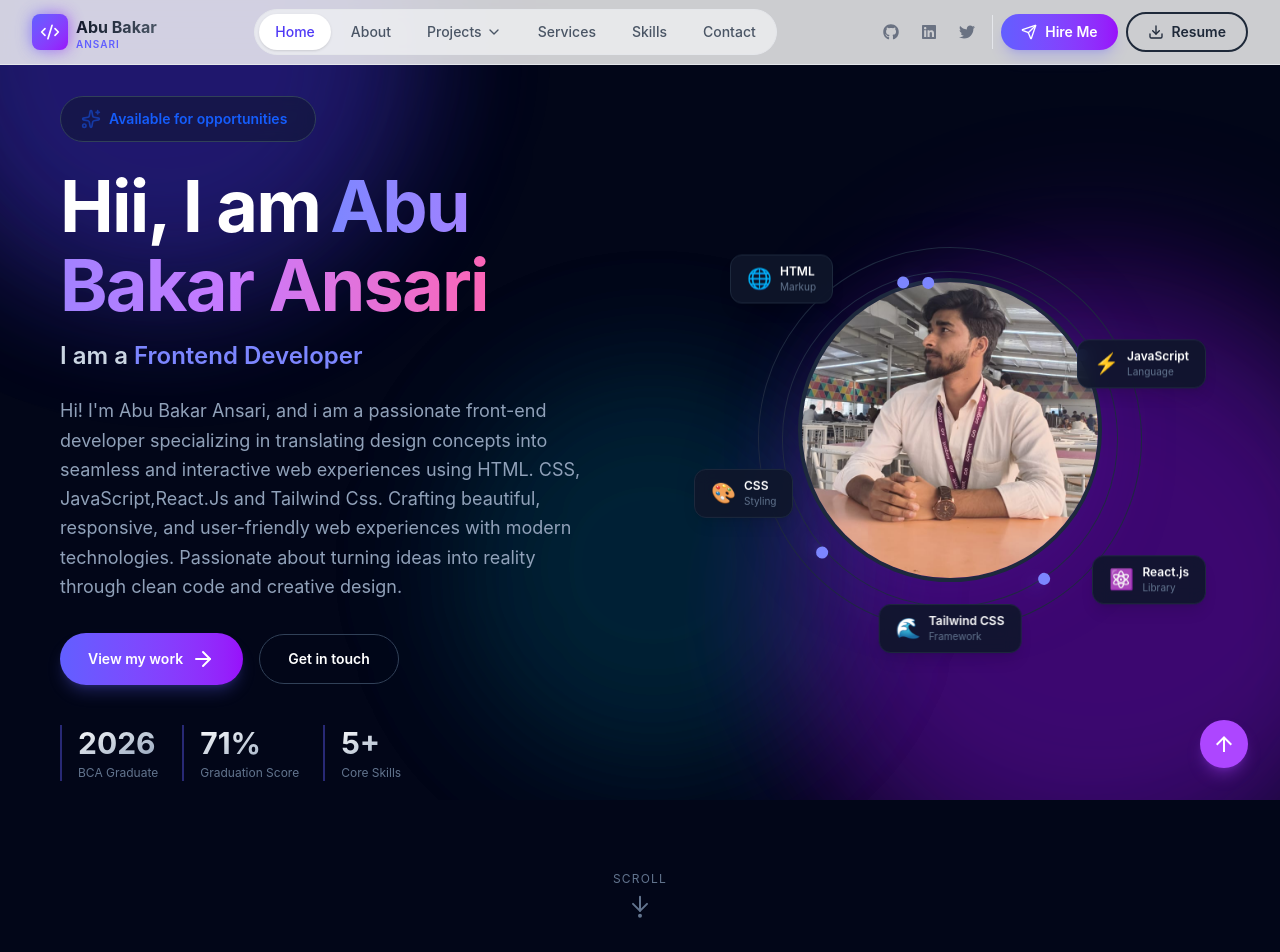
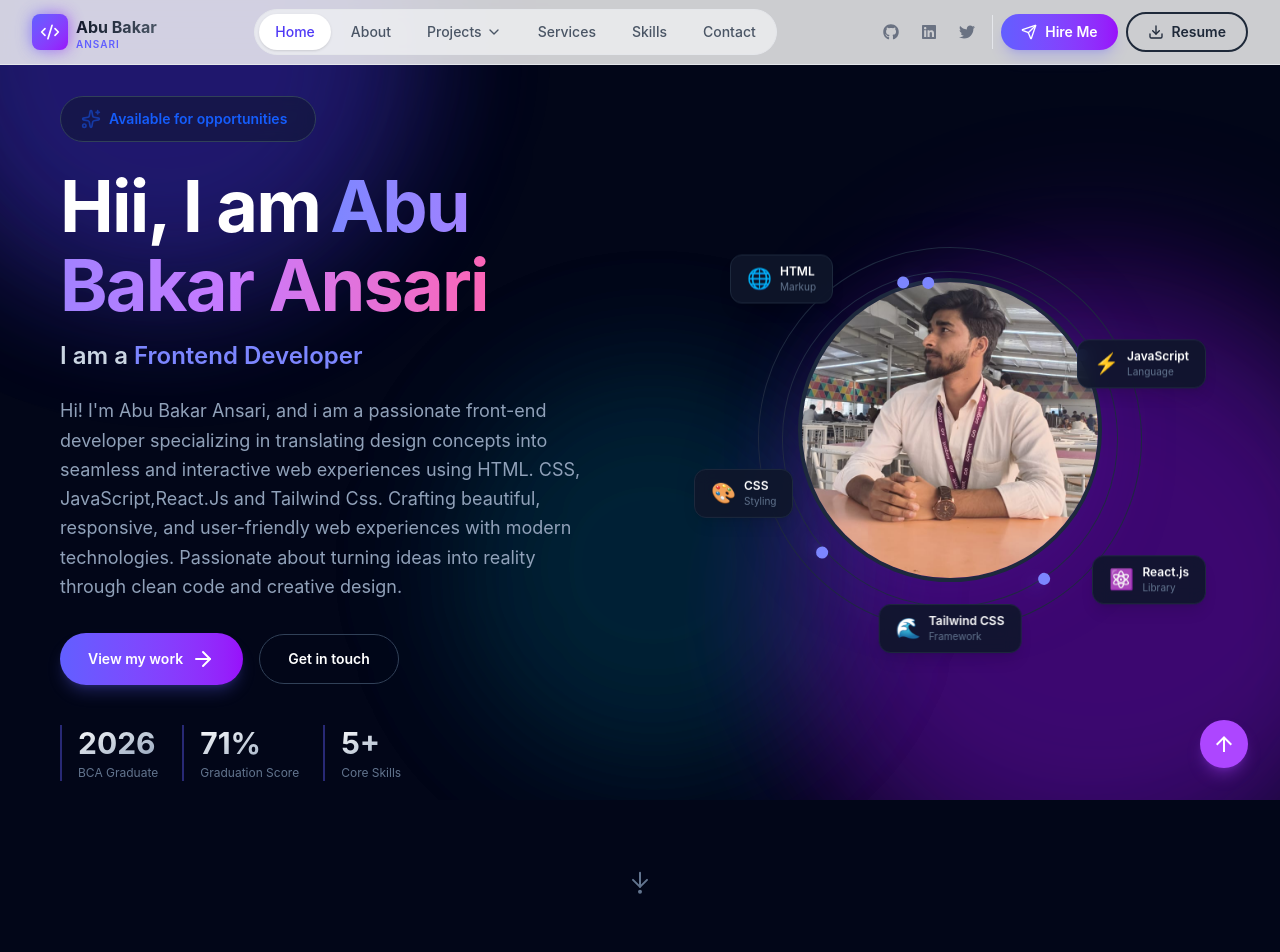
Before and after one commit to DaudAnsari0786/Portfolio, a React (Vite) app: page / in a window 1280 px wide. Shown: the top 952 px of the page. Built offline with nearby package versions, Linux system fonts and the light colour scheme.

Commit message:
Add scroll animations to All  section

```diff
--- a/src/Components/Sections/About.jsx
+++ b/src/Components/Sections/About.jsx
@@ -1,7 +1,7 @@
 import React from "react";
 import { motion } from "framer-motion";
 import { Link } from "react-router-dom";
-
+import img from "/public/img2.png"
 // ── Animation variants ──
 const containerVariants = {
   hidden: { opacity: 0 },
@@ -128,10 +128,10 @@ const About = () => {
                 <motion.div
                   animate={{ y: [0, -8, 0] }}
                   transition={{ duration: 5, repeat: Infinity, ease: "easeInOut" }}
-                  className="relative w-full h-full rounded-full overflow-hidden border-4 border-slate-800 bg-gradient-to-br from-slate-800 to-slate-900"
+                  className="relative w-full h-full rounded-full overflow-hidden border-4  border-slate-800 bg-gradient-to-br from-slate-800 to-slate-900"
                 >
                   <img
-                    src="https://images.unsplash.com/photo-1531891437562-4301cf35b7e4?w=600&h=600&fit=crop&crop=face"
+                    src={img}
                     alt="Abu Bakar Ansari"
                     className="w-full h-full object-cover"
                   />
--- a/src/Components/Sections/Home.jsx
+++ b/src/Components/Sections/Home.jsx
@@ -384,7 +384,7 @@ const Home = () => {
             transition={{ duration: 2, repeat: Infinity, ease: "easeInOut" }}
             className="flex flex-col items-center gap-2 text-slate-500"
           >
-            <span className="text-xs tracking-widest uppercase">Scroll</span>
+            {/* <span className="text-xs tracking-widest uppercase">Scroll</span> */}
             <Link to="/about">
               <ArrowDownToDot />
             </Link>
--- a/src/index.css
+++ b/src/index.css
@@ -1 +1,37 @@
 @import "tailwindcss";
+* {
+  transition: background-color 0.3s ease, color 0.3s ease, border-color 0.3s ease;
+}
+
+html {
+  scroll-behavior: smooth;
+}
+* {
+  scroll-behavior: smooth;
+}
+
+
+::-webkit-scrollbar {
+  width: 0px;
+}
+
+::-webkit-scrollbar-track {
+  background: #2c2c2c;
+}
+
+::-webkit-scrollbar-thumb {
+  background-color: #555;
+  border-radius: 6px;
+}
+
+::-webkit-scrollbar-thumb:hover {
+  background-color: #777;
+}
+
+.invertImg {
+  filter: invert(0.23);
+}
+
+.noInvertImg {
+  filter: invert(0);
+}
```
Also changed, not shown: public/img2.png (added).
